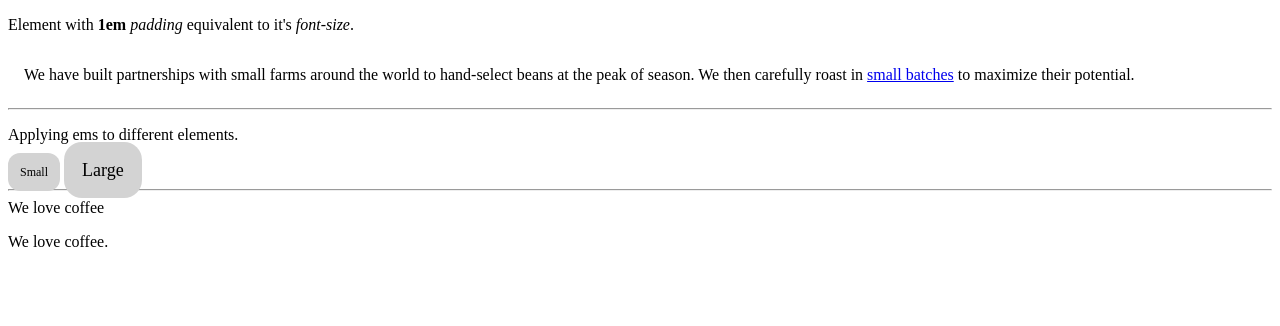
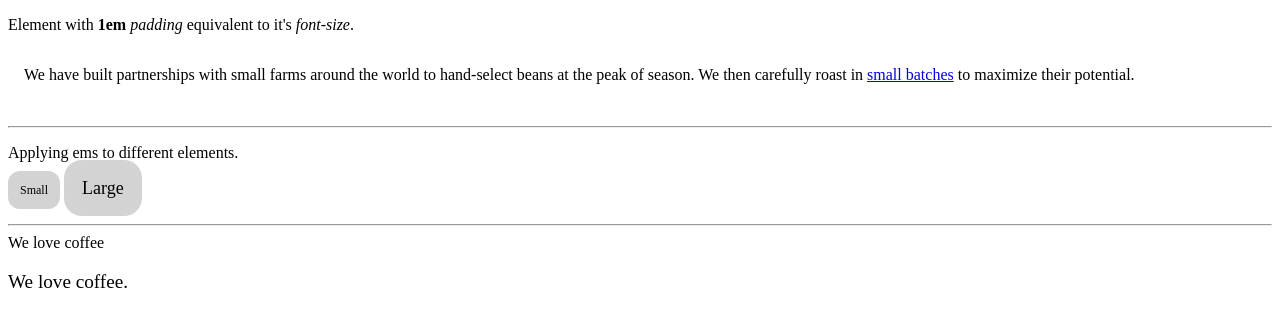
Before and after one commit to Patel-Jenu-1991/css-in-depth-practicals, a plain HTML site: page ch02/index.html in a window 1280 px wide. Drawn offline with Linux system fonts and the light colour scheme.

Commit message:
Applying ems to font-size

```diff
--- a/ch02/css/master.css
+++ b/ch02/css/master.css
@@ -1,6 +1,11 @@
+body {
+  font-size: 16px;
+}
+hr {
+  margin-top: 1.6em;
+}
 /* Applying ems to padding */
 .padded {
-  font-size: 16px;
   padding: 1em;  /* Sets padding on all sides equal to font-size */
 }
 /* Applying ems applied to different elements */
@@ -17,3 +22,8 @@
 .box-large {
   font-size: 18px;
 }
+/* Applying ems to font-size */
+.slogan {
+  /* Calculates to 1.2 times the element's inherited font size */
+  font-size: 1.2em;
+}
```
